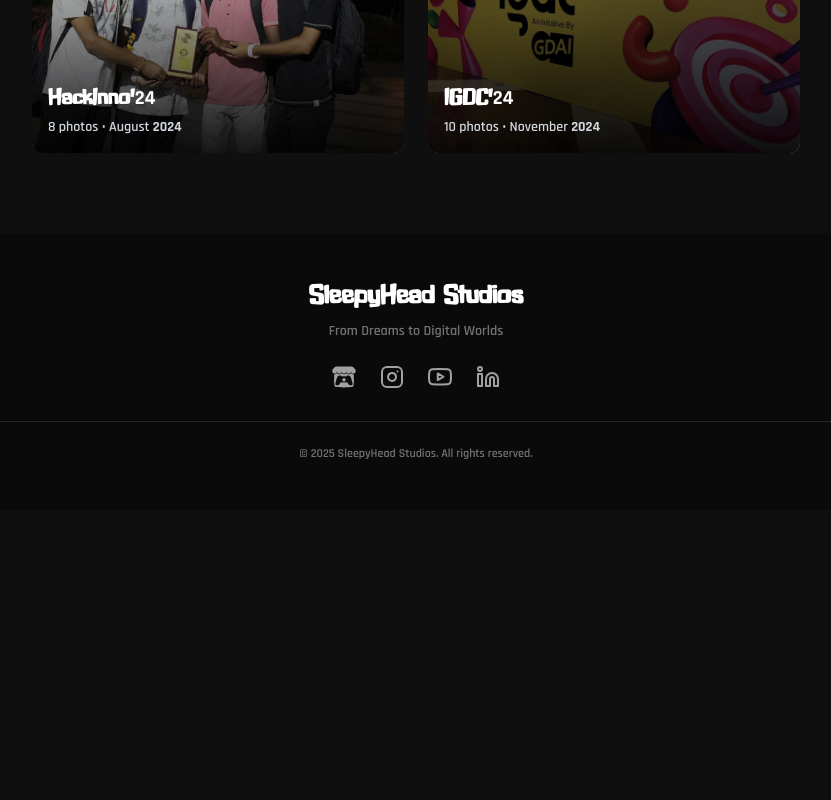
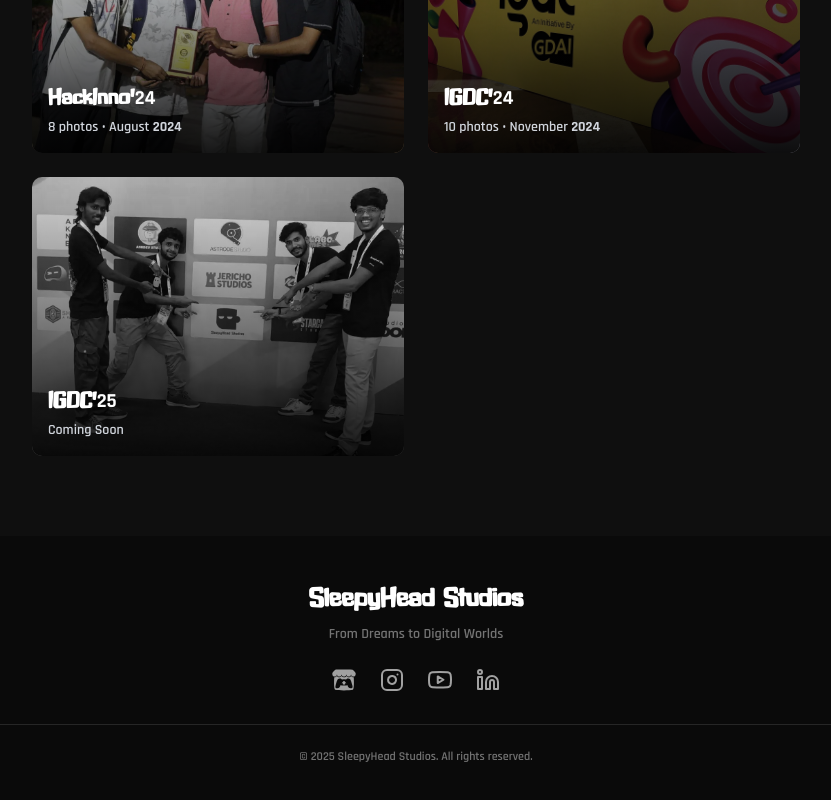
Before and after one commit to AyushSinha2603/sh-website, a Next.js app: page /team in a window 1280 px wide. Shown: the part 1178-1978 px from the top of the page, without its empty margins (224-1055 px from the left). Before the commit the page ends 1688 px from the top, so only its background shows below. Built offline with nearby package versions, Linux system fonts and the light colour scheme.

Commit message:
Implement code changes to enhance functionality and improve performance

```diff
--- a/app/team/page.js
+++ b/app/team/page.js
@@ -61,9 +61,18 @@
     ],
     date: "November 2024",
   },
+  // --- 1. CHANGE ADDED HERE ---
+  {
+    id: 5,
+    title: "IGDC'25",
+    coverImage: "/images/igdc25_cover.webp", // Placeholder cover
+    images: [], // Empty array for "Coming Soon"
+    date: "Coming Soon",
+  },
+  // --- END OF CHANGE ---
 ];
 
-// --- Team Card Component ---
+// --- Team Card Component (Unchanged) ---
 const TeamMemberFlipCard = ({ member, variants }) => {
   const [isHovered, setIsHovered] = useState(false);
   const [isFlipped, setIsFlipped] = useState(false);
@@ -202,28 +211,41 @@
   );
 };
 
-// --- Gallery Card Component ---
+// --- 2. CHANGE ADDED HERE: Gallery Card Component (Now "Smart") ---
 const CategoryCard = ({ category, onClick, variants }) => {
+  // Check if the card has images and should be interactive.
+  const isClickable = category.images && category.images.length > 0;
+
   return (
     <motion.div
       variants={variants}
-      className="relative group cursor-pointer overflow-hidden rounded-lg aspect-[4/3]"
-      onClick={onClick}
-      whileHover={{ scale: 1.03 }}
+      className={`relative group overflow-hidden rounded-lg aspect-[4/3] ${
+        // Change the cursor if it's not clickable.
+        isClickable ? "cursor-pointer" : "cursor-default"
+      }`}
+      // Only attach the onClick handler if it's clickable.
+      onClick={isClickable ? onClick : undefined}
+      // Only animate the hover if it's clickable.
+      whileHover={isClickable ? { scale: 1.03 } : {}}
       transition={{ duration: 0.3 }}
     >
       <Image
         src={category.coverImage}
         alt={category.title}
         fill
-        className="object-cover transition-transform duration-500 group-hover:scale-110"
+        className={`object-cover transition-transform duration-500 ${
+          // Add "disabled" visual effects: grayscale and no zoom.
+          isClickable ? "group-hover:scale-110" : "grayscale"
+        }`}
       />
       <div className="absolute inset-0 bg-gradient-to-t from-black/90 via-black/40 to-transparent"></div>
 
-      {/* Folder Icon */}
+      {/* Only show the folder icon if it's clickable. */}
+      {isClickable && (
         <div className="absolute top-4 right-4 bg-white/20 backdrop-blur-sm rounded-full p-2">
           <FiFolder className="w-5 h-5 text-white" />
         </div>
+      )}
 
       {/* Category Info */}
       <div className="absolute bottom-0 left-0 right-0 p-4">
@@ -231,23 +253,46 @@
           <StyleDigits>{category.title}</StyleDigits>
         </h3>
         <p className="text-sm text-gray-300">
+          {/* Clean up the text: "0 photos • Coming Soon" becomes just "Coming Soon". */}
+          {isClickable ? (
             <StyleDigits>{category.images.length} photos • {category.date}</StyleDigits>
+          ) : (
+            <StyleDigits>{category.date}</StyleDigits>
+          )}
         </p>
       </div>
 
-      {/* Hover Overlay */}
+      {/* Only show the hover overlay if it's clickable. */}
+      {isClickable && (
         <motion.div
           className="absolute inset-0 bg-indigo-600/20"
           initial={{ opacity: 0 }}
           whileHover={{ opacity: 1 }}
           transition={{ duration: 0.3 }}
         />
+      )}
     </motion.div>
   );
 };
+// --- END OF CHANGE ---
 
-// --- Gallery Modal Component ---
+
+// --- 3. CHANGE ADDED HERE: Gallery Modal Component (Now "Crash-Proof") ---
 const GalleryModal = ({ category, onClose }) => {
+  // --- ADDED CRASH-PROOFING ---
+  // If category is invalid or has no images, call onClose and render nothing.
+  useEffect(() => {
+    if (!category || !category.images || category.images.length === 0) {
+      onClose();
+    }
+  }, [category, onClose]);
+
+  // If the category is invalid, don't render the modal contents to prevent errors.
+  if (!category || !category.images || category.images.length === 0) {
+    return null;
+  }
+  // --- END OF ADDED SECTION ---
+
   const [currentIndex, setCurrentIndex] = useState(0);
 
   const touchStartRef = useRef(null);
@@ -255,6 +300,7 @@
   const lastWheelTime = useRef(0);
   const minSwipeDistance = 50;
 
+  // These functions are now safe because the component returns null if images.length is 0
   const nextImage = useCallback(() => {
     setCurrentIndex((prev) => (prev + 1) % category.images.length);
   }, [category.images.length]);
@@ -373,6 +419,7 @@
             onTouchMove={handleTouchMove}
             onTouchEnd={handleTouchEnd}
           >
+            {/* This is now safe, as it won't be rendered if images is empty */}
             <Image
               src={category.images[currentIndex]}
               alt={`${category.title} ${currentIndex + 1}`}
@@ -432,8 +479,10 @@
     </motion.div>
   );
 };
+// --- END OF CHANGE ---
 
-// --- Main Page Component (Combined) ---
+
+// --- Main Page Component (Unchanged) ---
 const TeamAndGalleryPage = () => {
   // State for Gallery Modal
   const [selectedCategory, setSelectedCategory] = useState(null);
```
Also changed, not shown: public/images/igdc25_cover.webp (added). Lines whose indentation alone changed are shown as unchanged.
